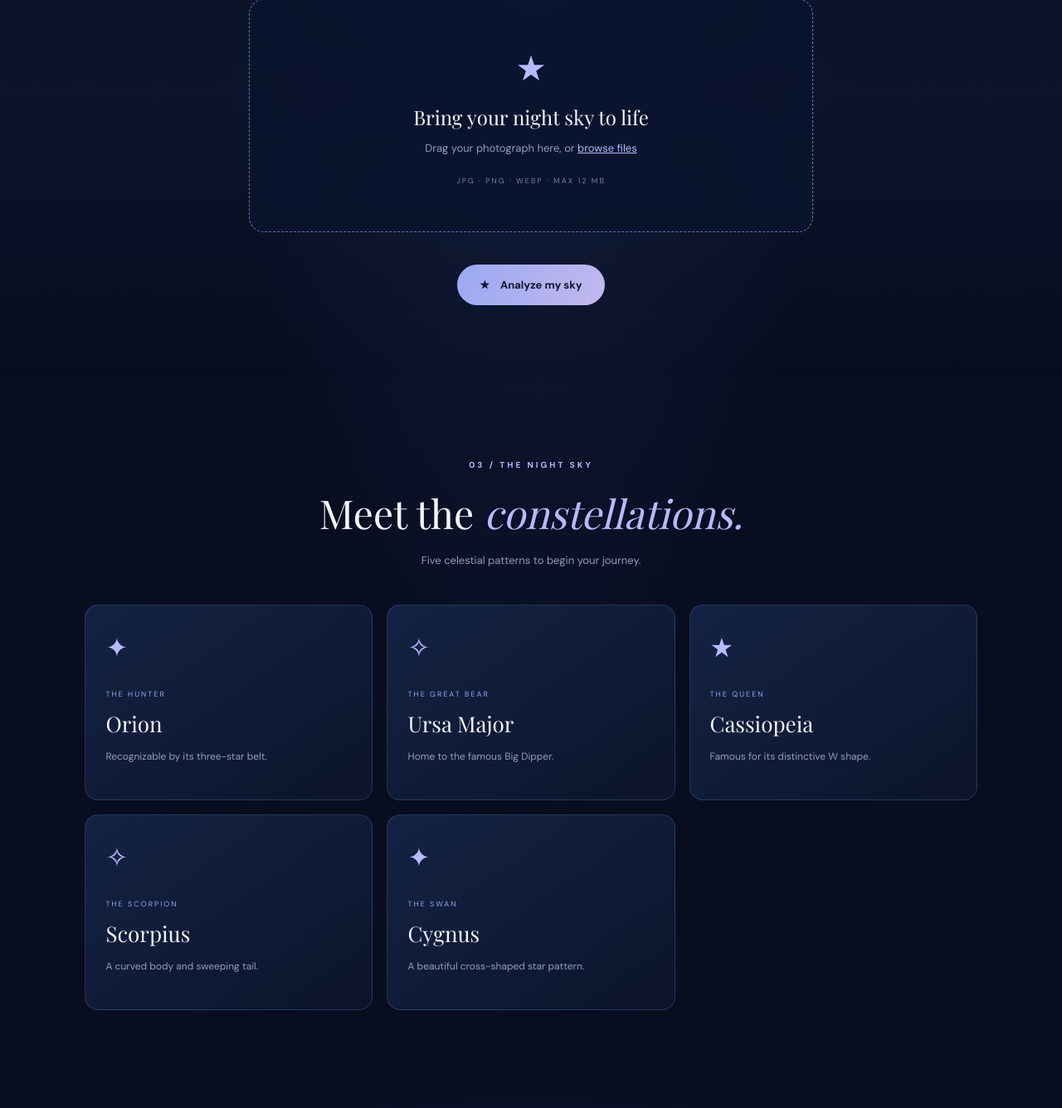
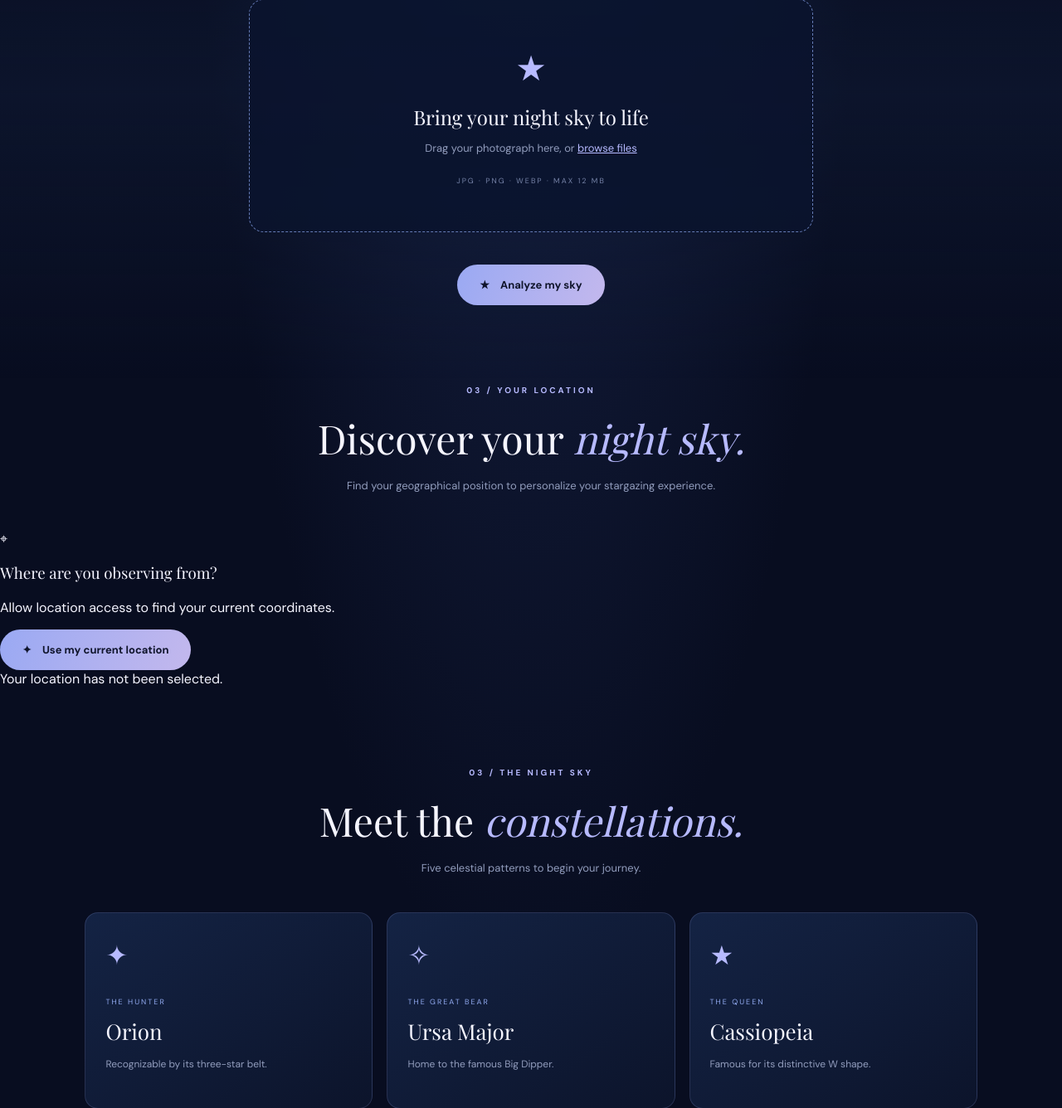
Before and after one commit to Akansha-PXL/Constellations, a Flask app: page / in a window 1280 px wide. Shown: the part 1018-2354 px from the top of the page at 83% size. Run offline with Flask 3, Linux system fonts and the light colour scheme.

Commit message:
Update index.html

```diff
--- a/templates/index.html
+++ b/templates/index.html
@@ -170,6 +170,74 @@
 
         </section>
 
+
+<section class="location-section" id="location">
+
+    <div class="section-heading">
+        <span class="eyebrow">03 / YOUR LOCATION</span>
+        <h2>Discover your <em>night sky.</em></h2>
+        <p>
+            Find your geographical position to personalize
+            your stargazing experience.
+        </p>
+    </div>
+
+    <div class="location-card">
+
+        <div class="location-icon">⌖</div>
+
+        <h3>Where are you observing from?</h3>
+
+        <p>
+            Allow location access to find your current coordinates.
+        </p>
+
+        <button
+            type="button"
+            class="primary-button"
+            id="location-button">
+            <span>✦</span> Use my current location
+        </button>
+
+        <div id="location-status" role="status" aria-live="polite">
+            Your location has not been selected.
+        </div>
+
+        <div id="location-details" hidden>
+
+            <div class="location-stats">
+
+                <div class="location-stat">
+                    <strong id="latitude">—</strong>
+                    <span>Latitude</span>
+                </div>
+
+                <div class="location-stat">
+                    <strong id="longitude">—</strong>
+                    <span>Longitude</span>
+                </div>
+
+                <div class="location-stat">
+                    <strong id="accuracy">—</strong>
+                    <span>Accuracy</span>
+                </div>
+
+            </div>
+
+            <button
+                type="button"
+                class="secondary-button"
+                id="clear-location">
+                Clear location
+            </button>
+
+        </div>
+
+    </div>
+
+</section>
+
+
         <section class="explore-section" id="explore">
 
             <div class="section-heading">
```
